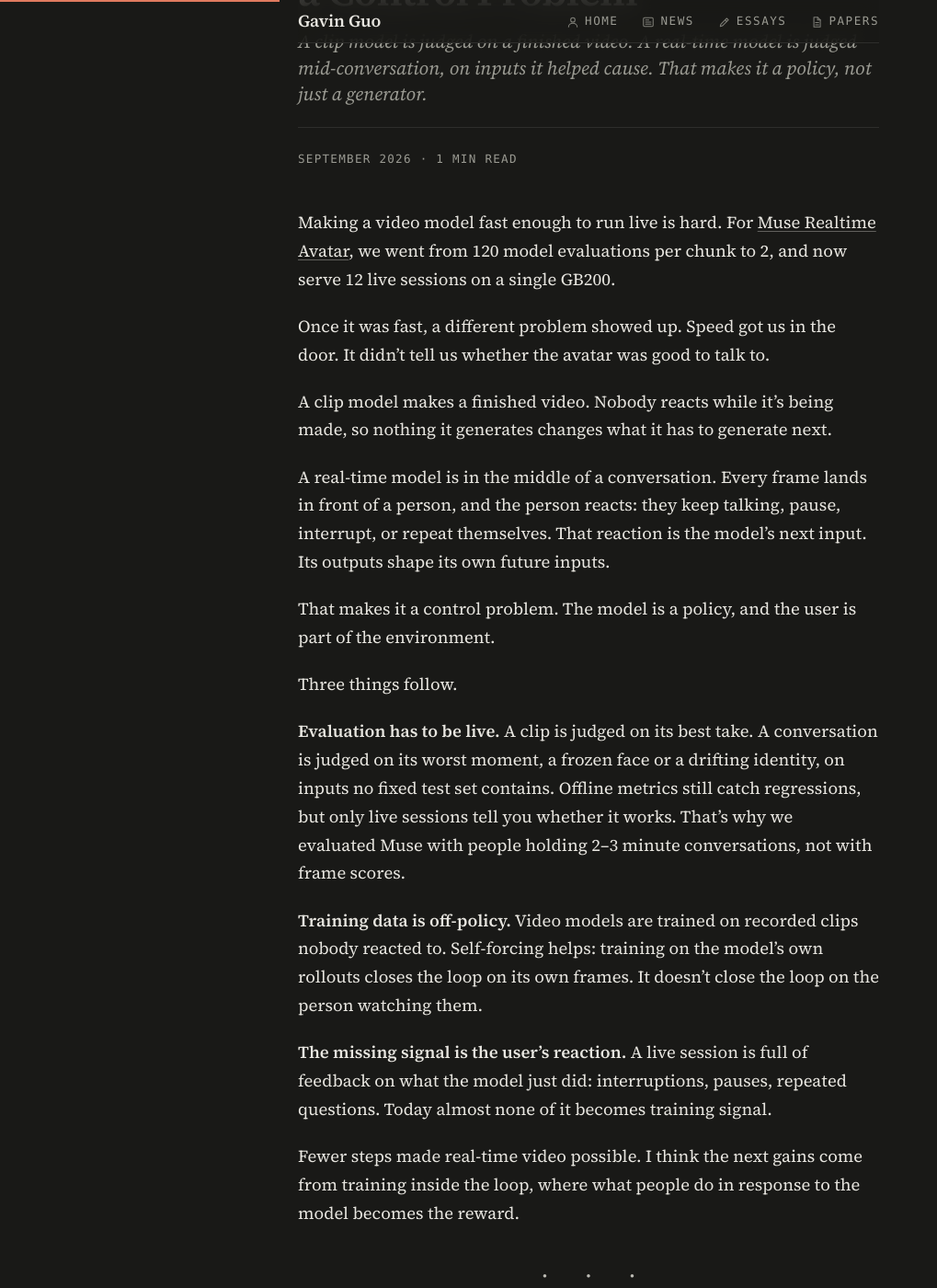
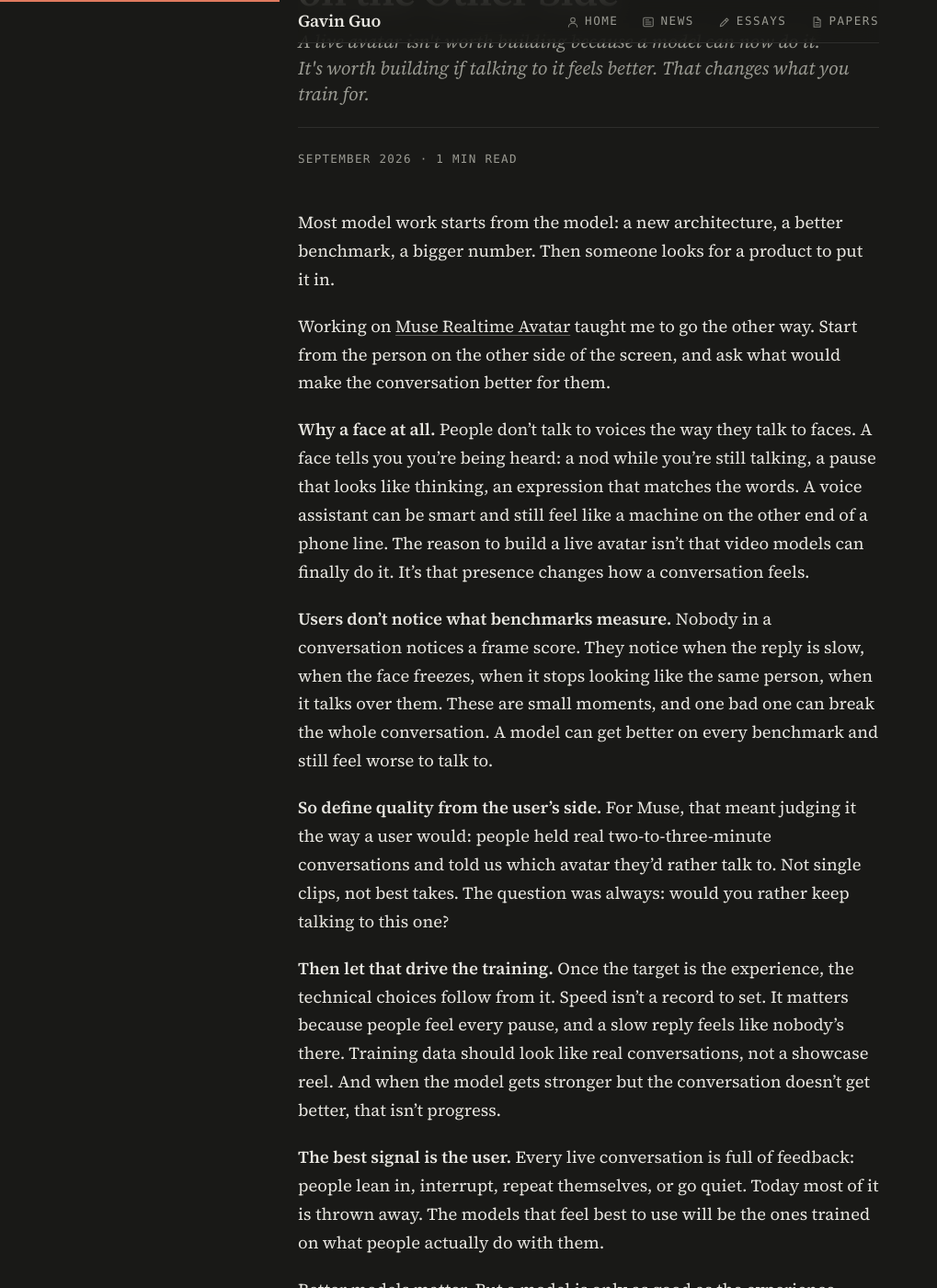
Before and after one commit to zguo0525/zguo0525.github.io, a Jekyll site: the page built from _articles/real-time-video-is-a-control-problem.md, in a window 1280 px wide and 1400 px high, scrolled down 233 px. Shown: the whole window at 92% size, without its empty margins (0-1019 px from the left). Built offline with Jekyll 4.4.1, drawn with Linux system fonts in a browser that asks for light colours; some of the changed text lies outside the part shown.

Commit message:
Essay: rewrite as user-first product piece, new title
Co-Authored-By: Claude Opus 5.5 (1M context) <noreply@anthropic.com>
Claude-Session: https://claude.ai/code/session_01HnC98uYSSXDKz9D1f4jfEu

```diff
--- a/_articles/real-time-video-is-a-control-problem.md
+++ b/_articles/real-time-video-is-a-control-problem.md
@@ -1,30 +1,26 @@
 ---
 layout: default
-title: "Real-Time Video Is a Control Problem"
+title: "Start From the Person on the Other Side"
 image: /assets/cards/real-time-video-is-a-control-problem.png
-description: "A clip model is judged on a finished video. A real-time model is judged mid-conversation, on inputs it helped cause. That makes it a policy, not just a generator."
+description: "A live avatar isn't worth building because a model can now do it. It's worth building if talking to it feels better. That changes what you train for."
 date: 2026-09-27
 tags: [AI]
 ---
-Making a video model fast enough to run live is hard. For [Muse Realtime Avatar](https://research.meta.ai/blog/bringing-your-muse-to-life), we went from 120 model evaluations per chunk to 2, and now serve 12 live sessions on a single GB200.
+Most model work starts from the model: a new architecture, a better benchmark, a bigger number. Then someone looks for a product to put it in.
 
-Once it was fast, a different problem showed up. Speed got us in the door. It didn't tell us whether the avatar was good to talk to.
+Working on [Muse Realtime Avatar](https://research.meta.ai/blog/bringing-your-muse-to-life) taught me to go the other way. Start from the person on the other side of the screen, and ask what would make the conversation better for them.
 
-A clip model makes a finished video. Nobody reacts while it's being made, so nothing it generates changes what it has to generate next.
+**Why a face at all.** People don't talk to voices the way they talk to faces. A face tells you you're being heard: a nod while you're still talking, a pause that looks like thinking, an expression that matches the words. A voice assistant can be smart and still feel like a machine on the other end of a phone line. The reason to build a live avatar isn't that video models can finally do it. It's that presence changes how a conversation feels.
 
-A real-time model is in the middle of a conversation. Every frame lands in front of a person, and the person reacts: they keep talking, pause, interrupt, or repeat themselves. That reaction is the model's next input. Its outputs shape its own future inputs.
+**Users don't notice what benchmarks measure.** Nobody in a conversation notices a frame score. They notice when the reply is slow, when the face freezes, when it stops looking like the same person, when it talks over them. These are small moments, and one bad one can break the whole conversation. A model can get better on every benchmark and still feel worse to talk to.
 
-That makes it a control problem. The model is a policy, and the user is part of the environment.
+**So define quality from the user's side.** For Muse, that meant judging it the way a user would: people held real two-to-three-minute conversations and told us which avatar they'd rather talk to. Not single clips, not best takes. The question was always: would you rather keep talking to this one?
 
-Three things follow.
+**Then let that drive the training.** Once the target is the experience, the technical choices follow from it. Speed isn't a record to set. It matters because people feel every pause, and a slow reply feels like nobody's there. Training data should look like real conversations, not a showcase reel. And when the model gets stronger but the conversation doesn't get better, that isn't progress.
 
-**Evaluation has to be live.** A clip is judged on its best take. A conversation is judged on its worst moment, a frozen face or a drifting identity, on inputs no fixed test set contains. Offline metrics still catch regressions, but only live sessions tell you whether it works. That's why we evaluated Muse with people holding 2–3 minute conversations, not with frame scores.
+**The best signal is the user.** Every live conversation is full of feedback: people lean in, interrupt, repeat themselves, or go quiet. Today most of it is thrown away. The models that feel best to use will be the ones trained on what people actually do with them.
 
-**Training data is off-policy.** Video models are trained on recorded clips nobody reacted to. Self-forcing helps: training on the model's own rollouts closes the loop on its own frames. It doesn't close the loop on the person watching them.
-
-**The missing signal is the user's reaction.** A live session is full of feedback on what the model just did: interruptions, pauses, repeated questions. Today almost none of it becomes training signal.
-
-Fewer steps made real-time video possible. I think the next gains come from training inside the loop, where what people do in response to the model becomes the reward.
+Better models matter. But a model is only as good as the experience someone has with it. Build for that person first.
 
 ---
 
--- a/_data/essays.yml
+++ b/_data/essays.yml
@@ -6,7 +6,7 @@
 # 2. Add the date line followed by {: .essay-meta}.
 # 3. Run python3 scripts/gen_og_cards.py and commit the generated card.
 
-- title: "Real-Time Video Is a Control Problem"
+- title: "Start From the Person on the Other Side"
   date: "Sep 2026"
   date_sort: "2026-09"
   slug: real-time-video-is-a-control-problem
```
Also changed, not shown: assets/cards/real-time-video-is-a-control-problem.png.
